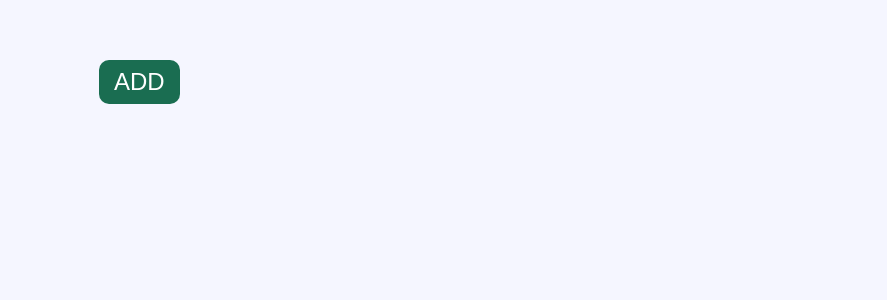
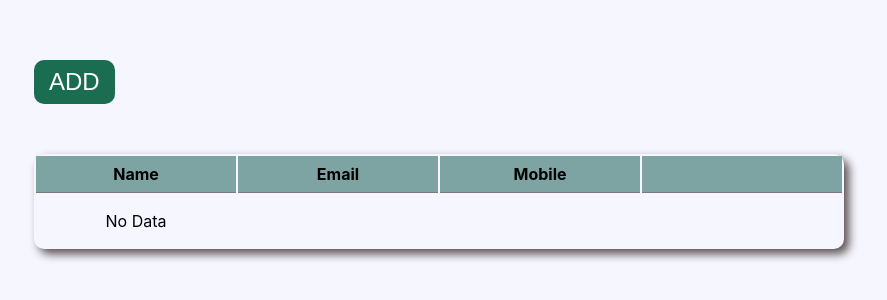
Before and after one commit to pasanUdr/MERN-stack-CRUD, a React (Create React App) app in the folder client/: page / in a window 1280 px wide. Shown: the top 300 px of the page, without its empty margins (201-1088 px from the left). Built offline with nearby package versions, Linux system fonts and the light colour scheme.

Commit message:
This commit will implemented getting data, display in table, amd, edit & delete btn add, and implemented delete function. successfully tetsted

```diff
--- a/client/src/App.css
+++ b/client/src/App.css
@@ -9,7 +9,7 @@ body {
 .container {
     padding: 10px;
     /* background-color: brown; */
-    max-width: 700px;
+    max-width: fit-content;
     margin: 50px auto;
 }
 
@@ -74,3 +74,40 @@ body {
     display: flex;
     /* background-color: rgb(237, 79, 79); */
 }
+
+.tableContainer {
+    margin-top: 50px;
+    /* border: 1px solid #807777; */
+    box-shadow: 5px 5px 10px rgb(90, 79, 79);
+    border-radius: 10px;
+}
+
+.tableContainer table {}
+
+.tableContainer table thead tr {
+    background-color: rgb(125, 163, 163);
+}
+
+.tableContainer table thead tr th,
+.tableContainer table tbody tr td {
+    min-width: 200px;
+    padding: 8px;
+    text-align: center;
+    border-bottom: 1px solid #807777;
+}
+
+.btn-edit,
+.btn-delete {
+    font-size: 15px;
+    padding: 5px 10px;
+    margin: 0px 10px;
+    cursor: pointer;
+}
+
+.btn-edit {
+    background-color: #ebf25d;
+}
+
+.btn-delete {
+    background-color: #f91717;
+}
--- a/client/src/App.js
+++ b/client/src/App.js
@@ -27,9 +27,9 @@ function App() {
     }})
   }
 
-  //stop refreshing page when clicking submit btn
+  //function for save/post data
   const handleSubmit = async(e) => {
-    e.preventDefault()
+    e.preventDefault() //stop refreshing page when clicking submit btn
     //posting to db through axios
     const data = await axios.post("/create",formData)
     console.log(data)
@@ -37,15 +37,17 @@ function App() {
     if(data.data.success){
       setAddSection(false)
       alert(data.data.message)
+      getFetchData() // auto render with new added data
     }
   }
 
-  //retriewing saved data
+  //function for retriewing saved data
   const getFetchData = async()=>{
     const data = await axios.get("/")
+    console.log(data) //to check data retriewing from db to inspect console
     if(data.data.success){
-      setDataList(data.data)
-      alert(data.data.message)
+      setDataList(data.data.data)
+      // alert(data.data.message)
     }
   }
 
@@ -53,11 +55,23 @@ function App() {
     getFetchData()
   },[])
 
+  // console.log(dataList) //to list retriewing data in inspect console
+
+  //function for delete
+  const handleDelete = async(id)=>{
+    const data = await axios.delete("/delete/"+id)
+    alert(data.data.message)
+    if(data.data.success){
+      getFetchData()
+    }
+  }
+
   return (
     <>
       <div className="container">
         <button className="btn btn-add" onClick={() => setAddSection(true)}>ADD</button>
 
+        {/* add data section */}
         {addSection && (
           <div className="addContainer">
             <form onSubmit={handleSubmit}>
@@ -77,6 +91,41 @@ function App() {
             </form>
           </div>
         )}
+
+        <div className="tableContainer">
+          <table>
+            <thead>
+              <tr>
+                <th>Name</th>
+                <th>Email</th>
+                <th>Mobile</th>
+                <th> </th>
+              </tr>
+            </thead>
+
+            <tbody>
+              { dataList[0] ? (
+                dataList.map((el)=>{
+                  return(
+                    <tr>
+                      <td>{el.name}</td>
+                      <td>{el.email}</td>
+                      <td>{el.mobile}</td>
+                      <td>
+                        <button className="btn btn-edit">Edit</button>
+                        <button className="btn btn-delete" onClick={()=>handleDelete(el._id)}>Delete</button>
+                      </td>
+                    </tr>
+                  )
+                }))
+                : (
+                  <p style={{textAlign:"center"}}>No Data</p>
+                )
+              }
+            </tbody>
+          </table>
+        </div>
+
       </div>
     </>
   );
```
Also changed, not shown: client/src/index.js (+8 -8 lines).
